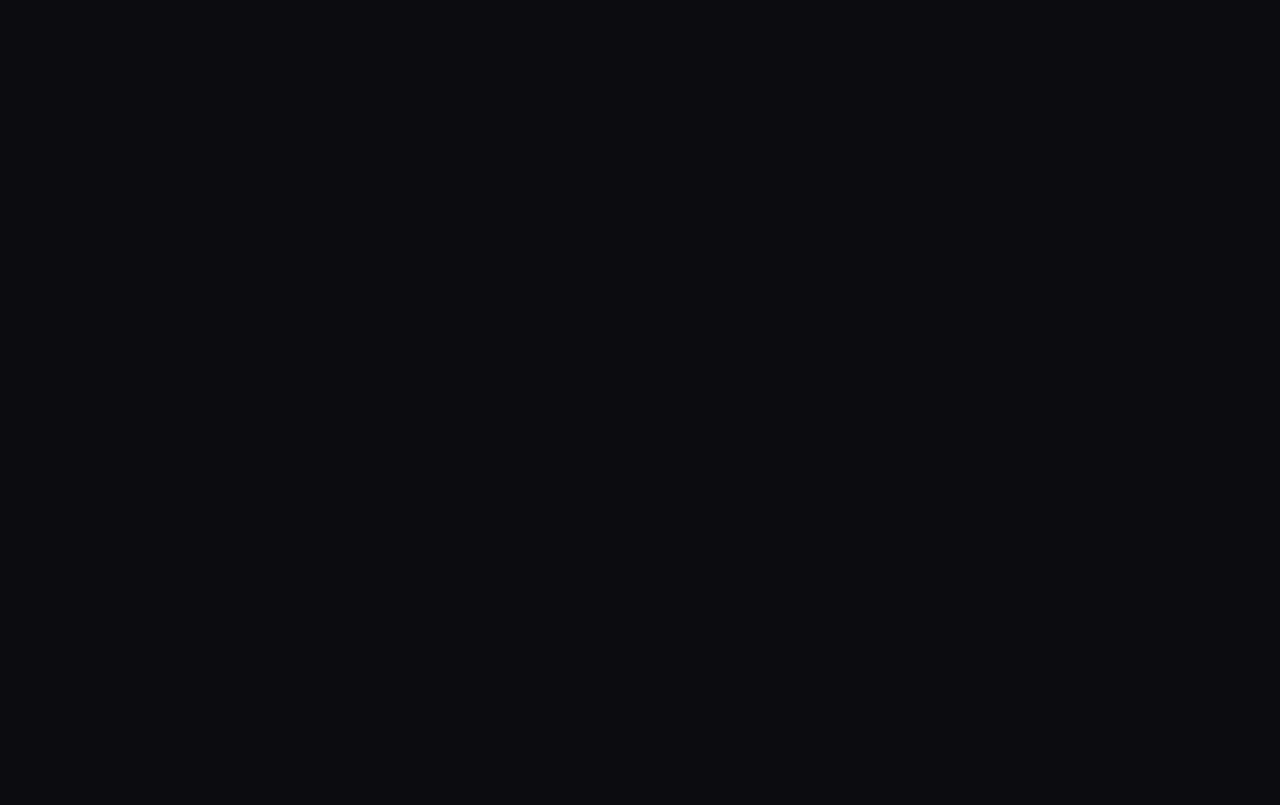
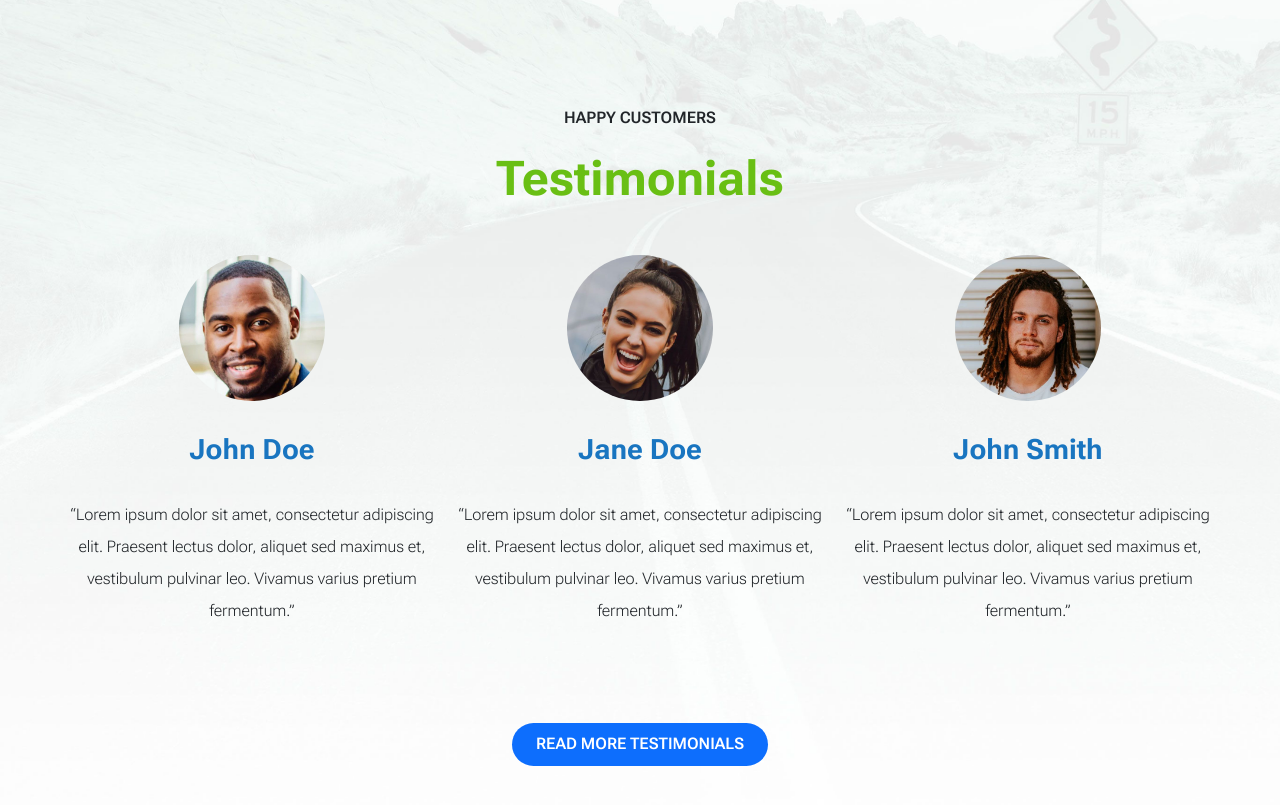
Before and after one commit to LucaRanieri96/proj-html-vuejs, a Vue app: page / in a window 1280 px wide. Shown: the part 3637-4442 px from the top of the page. Before the commit the page ends 3635 px from the top, so only its background shows below. Built offline with nearby package versions, Linux system fonts and the light colour scheme.

Commit message:
Add MainTestimonials.vue

```diff
--- a/src/components/MainQuote.vue
+++ b/src/components/MainQuote.vue
@@ -14,7 +14,6 @@ export default {
             <div class="card-body">
               <span>WE REMOVE THE HEADACHE FROM MOVING</span>
               <h3 class="card-title">Move With Ease</h3>
-              <hr>
               <p class="card-text">
                 With our super simple service we can take you from getting a quote, right through to being in your new home with all of your belongings securely packed and safely delivered, even in the rooms of your choice.
               </p>
@@ -51,14 +50,13 @@ export default {
     }
     h3{
       margin: 1rem 0;
+      padding-bottom: 1.5rem;
       font-size: 50px;
       font-weight: 700;
-    }
-    hr{
-      margin-bottom: 3rem;
+      border-bottom: 1px solid $mantis;
     }
     p{
-      font-size: 18px;
+      font-size: 17px;
       line-height: 36px;
     }
     button{
--- /dev/null
+++ b/src/components/MainTestimonials.vue
@@ -0,0 +1,84 @@
+<script>
+export default {
+  name: "MainTestimonials",
+  data() {
+    return {
+      Testimonials: [
+        {
+          img: "../../public/imgs/avada-movers-johndoe-final.jpg",
+          name: "John Doe",
+          quote:
+            "“Lorem ipsum dolor sit amet, consectetur adipiscing elit. Praesent lectus dolor, aliquet sed maximus et, vestibulum pulvinar leo. Vivamus varius pretium fermentum.”",
+        },
+        {
+          img: "../../public/imgs/avada-movers-janedoe-final.jpg",
+          name: "Jane Doe",
+          quote:
+            "“Lorem ipsum dolor sit amet, consectetur adipiscing elit. Praesent lectus dolor, aliquet sed maximus et, vestibulum pulvinar leo. Vivamus varius pretium fermentum.”",
+        },
+        {
+          img: "../../public/imgs/avada-movers-johnsmith-final.jpg",
+          name: "John Smith",
+          quote:
+            "“Lorem ipsum dolor sit amet, consectetur adipiscing elit. Praesent lectus dolor, aliquet sed maximus et, vestibulum pulvinar leo. Vivamus varius pretium fermentum.”",
+        },
+      ],
+    };
+  },
+};
+</script>
+
+<template>
+  <div id="background">
+    <div
+      class="container d-flex align-items-center justify-content-center flex-column"
+    >
+      <p id="title">HAPPY CUSTOMERS</p>
+      <h2 class="mb-5">Testimonials</h2>
+      <div class="row row-cols-3">
+        <div class="col text-center" v-for="witness in Testimonials">
+          <img :src="witness.img" alt="" />
+          <h3>{{ witness.name }}</h3>
+          <p>
+            {{ witness.quote }}
+          </p>
+        </div>
+      </div>
+      <button type="button" class="btn btn-primary">READ MORE TESTIMONIALS</button>
+    </div>
+  </div>
+</template>
+
+<style lang="scss" scoped>
+@use "../styles/partials/_variables.scss" as *;
+
+#title {
+  font-weight: 600;
+}
+#background {
+  background-image: url(../../public/imgs/avada-movers-testimonial-background.jpg);
+  background-size: cover;
+}
+
+.container {
+  padding: 8rem 0;
+  height: 100%;
+  h3 {
+    font-weight: 700;
+    color: $denim;
+    margin: 2rem 0;
+  }
+  p {
+    font-weight: 200;
+    line-height: 32px;
+  }
+  button {
+    margin-top: 5rem;
+    font-weight: 600;
+  }
+}
+img{
+    width: 40%;
+    border-radius: 50%;
+}
+</style>
--- a/src/components/SiteMain.vue
+++ b/src/components/SiteMain.vue
@@ -2,12 +2,14 @@
 import MainHeadache from './MainHeadache.vue';
 import MainService from './MainService.vue';
 import MainQuote from './MainQuote.vue';
+import MainTestimonials from './MainTestimonials.vue';
 
 export default {
   components: {
     MainHeadache,
     MainService,
     MainQuote,
+    MainTestimonials,
   },
   name: "SiteMain",
 };
@@ -17,6 +19,7 @@ export default {
  <MainHeadache></MainHeadache>
  <MainService></MainService>
  <MainQuote></MainQuote>
+ <MainTestimonials></MainTestimonials>
 </template>
 
 <style lang="scss" scoped>
```
